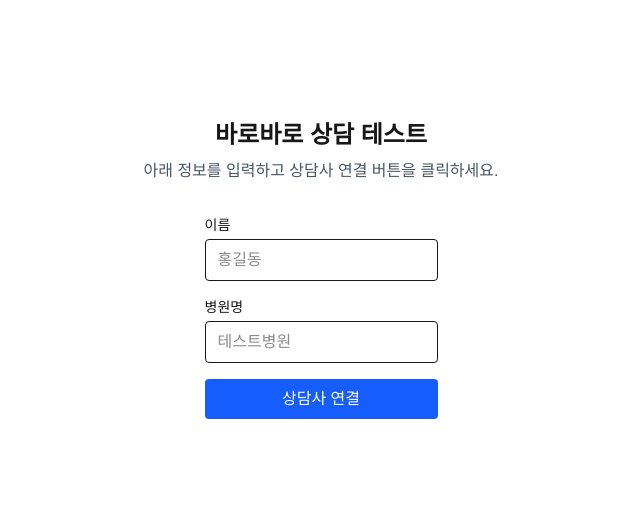
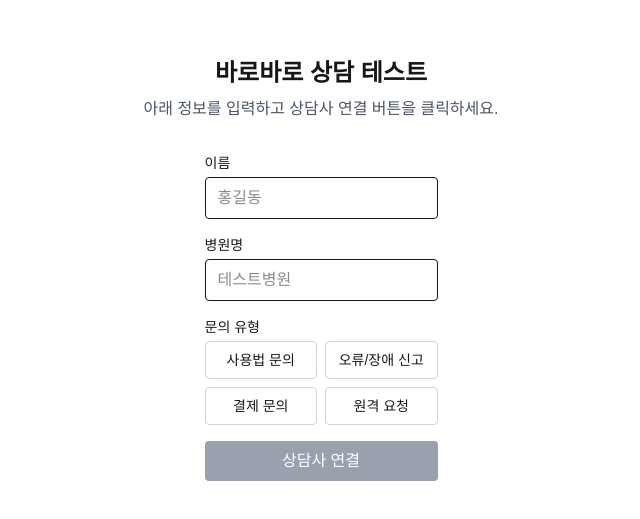
Before and after one commit to SangminYeom/ServiceChatting_Skeleton, a Next.js app: page / in a window 1280 px wide. Shown: the part 131-650 px from the top of the page, without its empty margins (319-959 px from the left). Built offline with nearby package versions, Linux system fonts and the light colour scheme; no server answers.

Commit message:
문의 유형 선택 UI 추가 — 인라인 버튼 4개, 미선택 시 연결 버튼 비활성화

```diff
--- a/src/components/consultation-form.tsx
+++ b/src/components/consultation-form.tsx
@@ -4,13 +4,23 @@ import { useState } from "react";
 
 type Status = "idle" | "loading" | "connected" | "error";
 
+const INQUIRY_TYPES = [
+  { label: "사용법 문의", value: "usage" },
+  { label: "오류/장애 신고", value: "error" },
+  { label: "결제 문의", value: "billing" },
+  { label: "원격 요청", value: "remote" },
+] as const;
+
 export default function ConsultationForm() {
   const [customerName, setCustomerName] = useState("");
   const [hospitalName, setHospitalName] = useState("");
+  const [inquiryType, setInquiryType] = useState("");
   const [status, setStatus] = useState<Status>("idle");
 
+  const canConnect = customerName.trim() && hospitalName.trim() && inquiryType;
+
   async function handleConnect() {
-    if (!customerName.trim() || !hospitalName.trim()) return;
+    if (!canConnect) return;
 
     setStatus("loading");
 
@@ -18,17 +28,15 @@ export default function ConsultationForm() {
       const res = await fetch("/api/consultation/start", {
         method: "POST",
         headers: { "Content-Type": "application/json" },
-        body: JSON.stringify({ customerName, hospitalName }),
+        body: JSON.stringify({ customerName, hospitalName, inquiryType }),
       });
 
       if (!res.ok) throw new Error("API error");
 
       const data = await res.json();
 
-      // Chatwoot 위젯이 준비될 때까지 대기
       await waitForChatwoot();
 
-      // identifier로 고객 연결 → 위젯 열기
       window.$chatwoot.setUser(data.identifier, {
         name: customerName,
         identifier_hash: data.identifierHash,
@@ -41,6 +49,8 @@ export default function ConsultationForm() {
     }
   }
 
+  const isDisabled = status === "connected";
+
   return (
     <div className="space-y-4 max-w-md">
       <div>
@@ -51,7 +61,7 @@ export default function ConsultationForm() {
           onChange={(e) => setCustomerName(e.target.value)}
           placeholder="홍길동"
           className="w-full border rounded px-3 py-2"
-          disabled={status === "connected"}
+          disabled={isDisabled}
         />
       </div>
       <div>
@@ -62,12 +72,32 @@ export default function ConsultationForm() {
           onChange={(e) => setHospitalName(e.target.value)}
           placeholder="테스트병원"
           className="w-full border rounded px-3 py-2"
-          disabled={status === "connected"}
+          disabled={isDisabled}
         />
+      </div>
+      <div>
+        <label className="block text-sm font-medium mb-1">문의 유형</label>
+        <div className="grid grid-cols-2 gap-2">
+          {INQUIRY_TYPES.map((type) => (
+            <button
+              key={type.value}
+              type="button"
+              onClick={() => setInquiryType(type.value)}
+              disabled={isDisabled}
+              className={`border rounded px-3 py-2 text-sm transition-colors ${
+                inquiryType === type.value
+                  ? "border-blue-600 bg-blue-50 text-blue-700 font-medium"
+                  : "border-gray-300 hover:border-blue-400"
+              }`}
+            >
+              {type.label}
+            </button>
+          ))}
+        </div>
       </div>
       <button
         onClick={handleConnect}
-        disabled={status === "loading" || status === "connected"}
+        disabled={!canConnect || status === "loading" || status === "connected"}
         className="w-full bg-blue-600 text-white rounded px-4 py-2 hover:bg-blue-700 disabled:bg-gray-400"
       >
         {status === "loading" && "연결 중..."}
```
